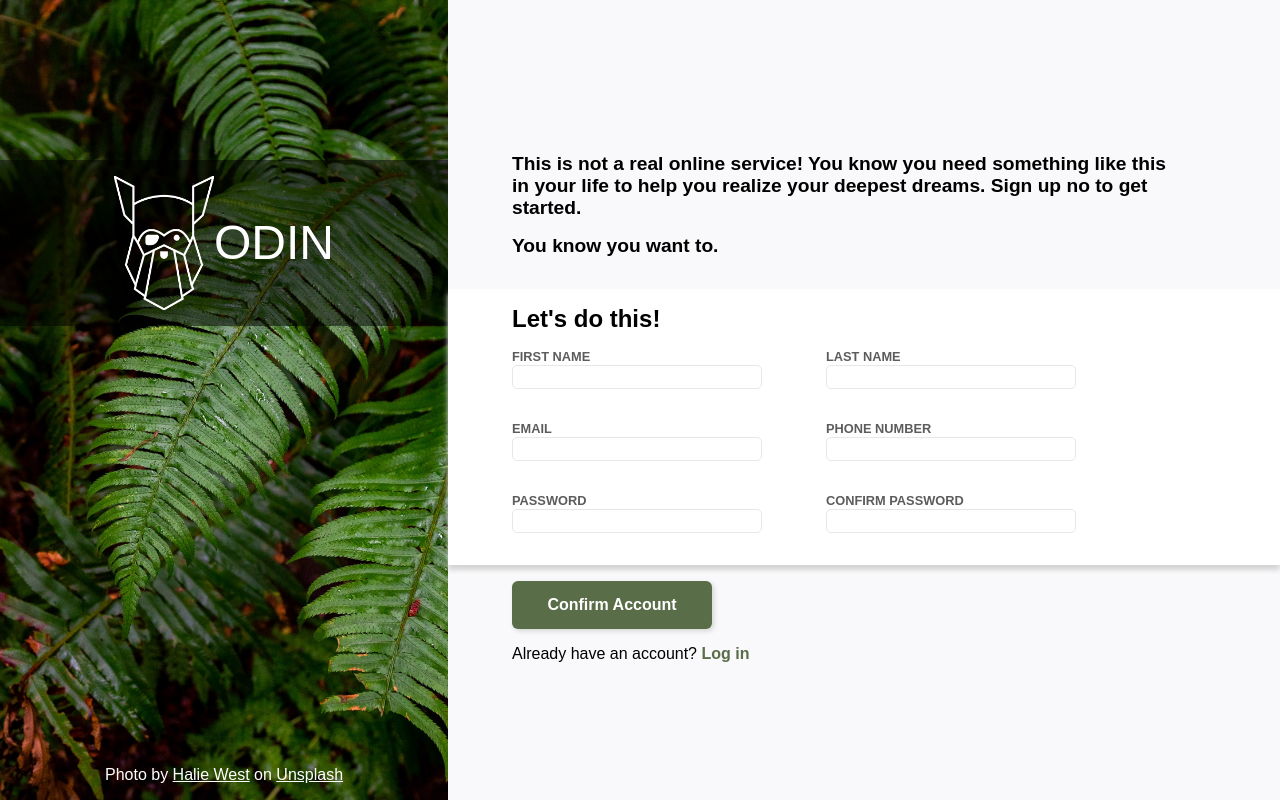
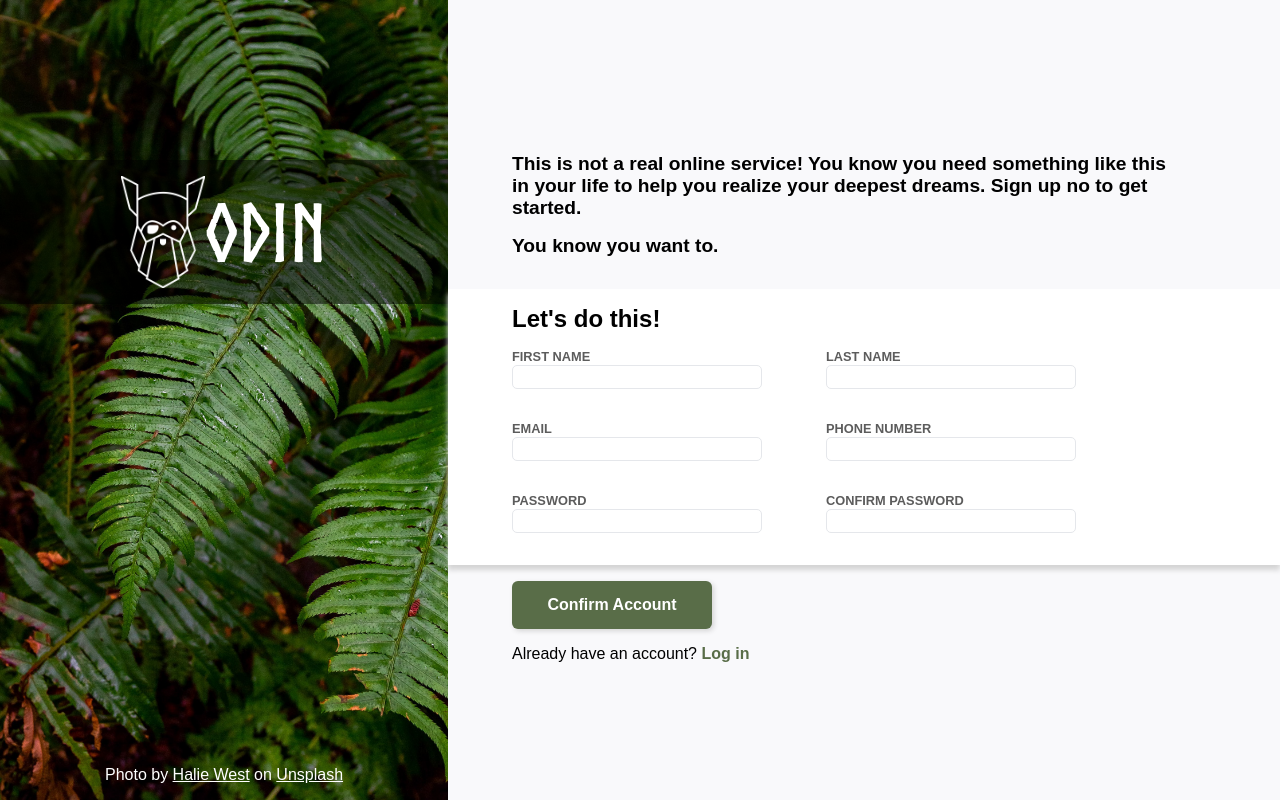
Before and after one commit to Shannqa/sign-up-form, a plain HTML site: page index.html in a window 1280 px wide. Drawn offline with Linux system fonts and the light colour scheme.

Commit message:
Add a custom font to the logo

```diff
--- a/css/styles.css
+++ b/css/styles.css
@@ -5,7 +5,11 @@
   font-family: Arial, Helvetica, sans-serif;
 }
 
-
+@font-face {
+  font-family: norseBold;
+  src: url(../fonts/norse-bold.otf);
+  font-weight: bold;
+}
 
 body {
   display: flex;
@@ -33,13 +37,15 @@ body {
   justify-content: center;
   align-items: center;
 }
-img {
-  width: 100px;
+.logo img {
+  height: 7rem;
 }
 
 .website-name {
   color: white;
-  font-size: 3rem;
+  font-family: norseBold, Arial, Helvetica, sans-serif;
+  font-weight: bold;
+  font-size: 5rem;
 }
 
 .photo-credit {
@@ -118,7 +124,10 @@ input:focus {
 input:invalid {
   border-color: rgb(177, 0, 0);
 }
+input:invalid::after {
+  content: "X";
 
+}
 button {
   width: 200px;
   height: 3rem;
--- a/index.html
+++ b/index.html
@@ -36,7 +36,7 @@
         <input type="email" id="email"></label>
 
         <label for="phone">Phone number
-        <input type="tel" id="phone"></label>
+        <input type="tel" id="phone" pattern="^\+?\d{6,20}"></label>
 
         <label for="pass">Password
         <input type="password" id="first-name"></label>
```
Also changed, not shown: fonts/norse-bold.otf (added).
